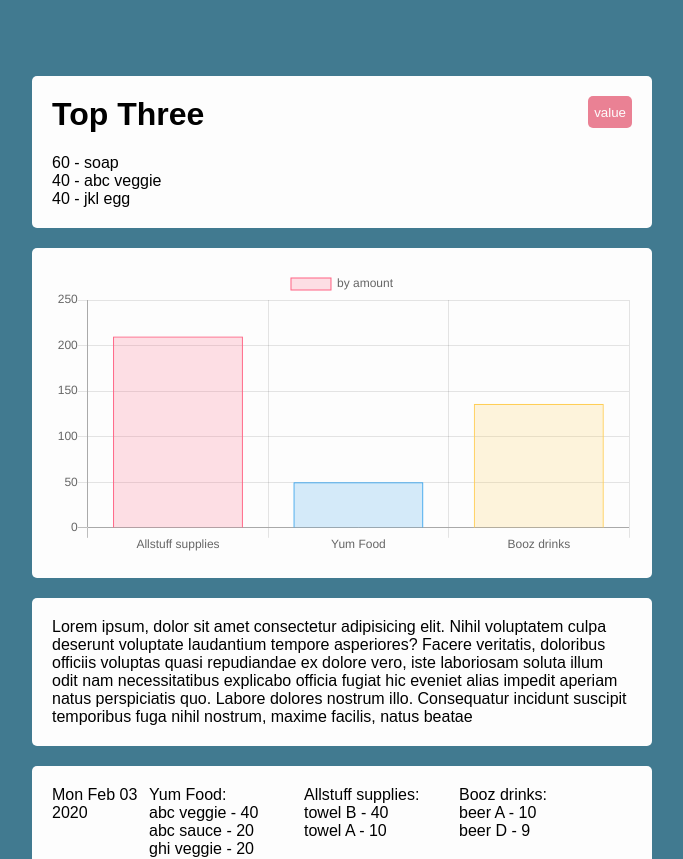
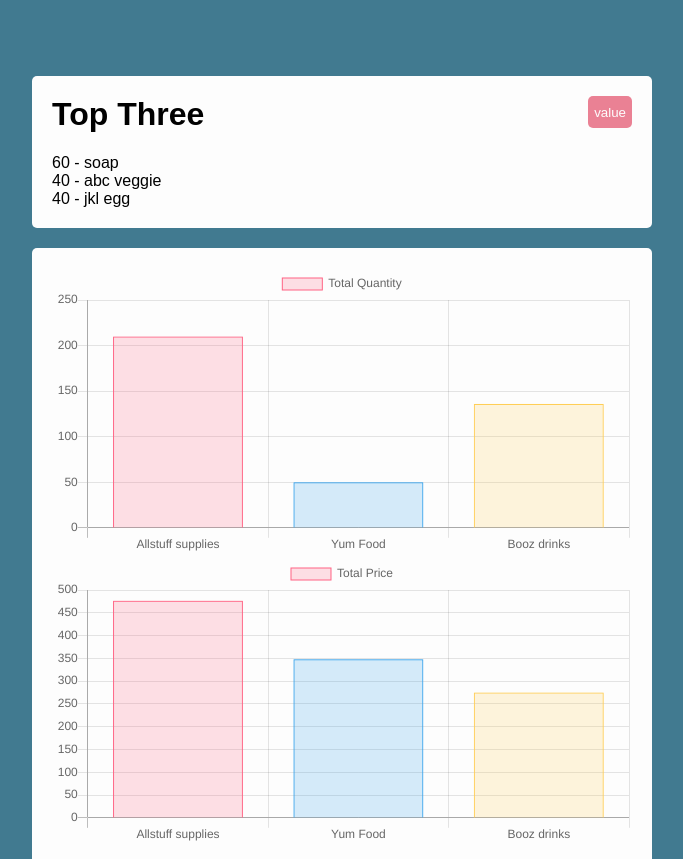
Before and after one commit to maxilukowski/hotel-dashboard, a React (Create React App) app: page / in a window 1280 px wide. Shown: the top 859 px of the page, without its empty margins (318-1001 px from the left). Built offline with nearby package versions, Linux system fonts and the light colour scheme.

Commit message:
Refactor SuppliersRankingCard & add price ranking

```diff
--- /dev/null
+++ b/src/components/suppliersRanking/SuppliersRankingByPrice.js
@@ -0,0 +1,48 @@
+import React from 'react'
+import { Bar } from 'react-chartjs-2'
+
+const SuppliersRankingByPrice = ({ topThreeSupplier }) => {
+  return (
+    <div>
+      <Bar
+        data={{
+          labels: Object.keys(topThreeSupplier),
+          datasets: [
+            {
+              label: 'Total Price',
+              data: [
+                topThreeSupplier['Yum Food'].totalPrice,
+                topThreeSupplier['Booz drinks'].totalPrice,
+                topThreeSupplier['Allstuff supplies'].totalPrice,
+              ],
+              backgroundColor: [
+                'rgba(255, 99, 132, 0.2)',
+                'rgba(54, 162, 235, 0.2)',
+                'rgba(255, 206, 86, 0.2)',
+              ],
+              borderColor: [
+                'rgba(255, 99, 132, 1)',
+                'rgba(54, 162, 235, 1)',
+                'rgba(255, 206, 86, 1)',
+              ],
+              borderWidth: 1,
+            },
+          ],
+        }}
+        options={{
+          scales: {
+            yAxes: [
+              {
+                ticks: {
+                  beginAtZero: true,
+                },
+              },
+            ],
+          },
+        }}
+      />
+    </div>
+  )
+}
+
+export default SuppliersRankingByPrice
--- /dev/null
+++ b/src/components/suppliersRanking/SuppliersRankingByQuantity.js
@@ -0,0 +1,48 @@
+import React from 'react'
+import { Bar } from 'react-chartjs-2'
+
+const SuppliersRankingByQuantity = ({ topThreeSupplier }) => {
+  return (
+    <div>
+      <Bar
+        data={{
+          labels: Object.keys(topThreeSupplier),
+          datasets: [
+            {
+              label: 'Total Quantity',
+              data: [
+                topThreeSupplier['Yum Food'].totalQuantity,
+                topThreeSupplier['Booz drinks'].totalQuantity,
+                topThreeSupplier['Allstuff supplies'].totalQuantity,
+              ],
+              backgroundColor: [
+                'rgba(255, 99, 132, 0.2)',
+                'rgba(54, 162, 235, 0.2)',
+                'rgba(255, 206, 86, 0.2)',
+              ],
+              borderColor: [
+                'rgba(255, 99, 132, 1)',
+                'rgba(54, 162, 235, 1)',
+                'rgba(255, 206, 86, 1)',
+              ],
+              borderWidth: 1,
+            },
+          ],
+        }}
+        options={{
+          scales: {
+            yAxes: [
+              {
+                ticks: {
+                  beginAtZero: true,
+                },
+              },
+            ],
+          },
+        }}
+      />
+    </div>
+  )
+}
+
+export default SuppliersRankingByQuantity
--- a/src/components/suppliersRanking/SuppliersRankingCard.js
+++ b/src/components/suppliersRanking/SuppliersRankingCard.js
@@ -1,6 +1,7 @@
 import React from 'react'
 import styled from 'styled-components'
-import { Bar } from 'react-chartjs-2'
+import SuppliersRankingByQuantity from './SuppliersRankingByQuantity'
+import SuppliersRankingByPrice from './SuppliersRankingByPrice'
 
 const SuppliersRankingCard = ({ data }) => {
   let topThreeSupplier = {}
@@ -18,43 +19,8 @@ const SuppliersRankingCard = ({ data }) => {
 
   return (
     <Wrapper>
-      <Bar
-        data={{
-          labels: Object.keys(topThreeSupplier),
-          datasets: [
-            {
-              label: 'by amount',
-              data: [
-                topThreeSupplier['Yum Food'].totalQuantity,
-                topThreeSupplier['Booz drinks'].totalQuantity,
-                topThreeSupplier['Allstuff supplies'].totalQuantity,
-              ],
-              backgroundColor: [
-                'rgba(255, 99, 132, 0.2)',
-                'rgba(54, 162, 235, 0.2)',
-                'rgba(255, 206, 86, 0.2)',
-              ],
-              borderColor: [
-                'rgba(255, 99, 132, 1)',
-                'rgba(54, 162, 235, 1)',
-                'rgba(255, 206, 86, 1)',
-              ],
-              borderWidth: 1,
-            },
-          ],
-        }}
-        options={{
-          scales: {
-            yAxes: [
-              {
-                ticks: {
-                  beginAtZero: true,
-                },
-              },
-            ],
-          },
-        }}
-      />
+      <SuppliersRankingByQuantity topThreeSupplier={topThreeSupplier} />
+      <SuppliersRankingByPrice topThreeSupplier={topThreeSupplier} />
     </Wrapper>
   )
 }
```
